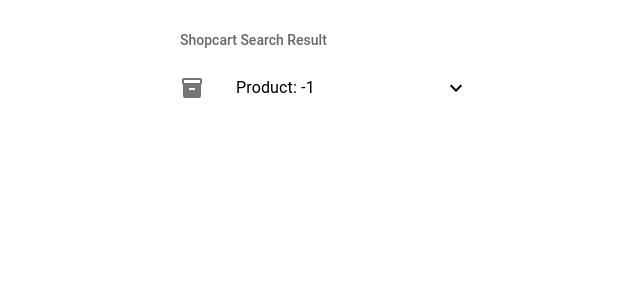
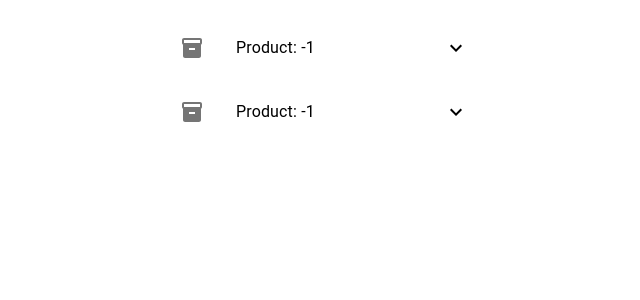
Before and after one commit to DevopsShopcarts/shopcartUI, a React (Create React App) app: page / in a window 1280 px wide. Shown: the top 300 px of the page, without its empty margins (316-956 px from the left). Built offline with nearby package versions, Linux system fonts and the light colour scheme.

Commit message:
add product test(unfinished) change id to product_id in case of name conflict

```diff
--- a/src/product/product.js
+++ b/src/product/product.js
@@ -1,5 +1,5 @@
 import React from 'react'
-import ListSubheader from '@mui/material/ListSubheader'
+// import ListSubheader from '@mui/material/ListSubheader'
 import List from '@mui/material/List'
 import ListItemButton from '@mui/material/ListItemButton'
 import ListItemIcon from '@mui/material/ListItemIcon'
@@ -28,7 +28,7 @@ class Product extends React.Component {
   constructor (props) {
     super(props)
     this.state = {
-      id: -1,
+      product_id: -1,
       name: '',
       quantity: -1,
       price: -1,
@@ -49,20 +49,25 @@ class Product extends React.Component {
     return (
       <div>
         <List
-          sx={{ width: '100%', maxWidth: 360, minWidth: 320, bgcolor: 'background.paper' }}
+          sx={{
+            width: '100%',
+            maxWidth: 360,
+            minWidth: 320,
+            bgcolor: 'background.paper'
+          }}
           component='nav'
           aria-labelledby='nested-list-subheader'
-          subheader={
-            <ListSubheader component='div' id='nested-list-subheader'>
-              Shopcart Search Result
-            </ListSubheader>
-          }
+          // subheader={
+          //   <ListSubheader component='div' id='nested-list-subheader'>
+          //     Shopcart Search Result
+          //   </ListSubheader>
+          // }
         >
           <ListItemButton onClick={this.handleClick}>
             <ListItemIcon>
               <InventoryIcon />
             </ListItemIcon>
-            <ListItemText primary={`Product: ${this.state.id}`} />
+            <ListItemText primary={`Product: ${this.state.product_id}`} />
             {this.state.open ? <ExpandLess /> : <ExpandMore />}
           </ListItemButton>
           <Collapse in={this.state.open} timeout='auto' unmountOnExit>
@@ -70,7 +75,7 @@ class Product extends React.Component {
               <ListItem>
                 <Card sx={{ minWidth: 320 }}>
                   <CardContent>
-                    <ProductField field_name='ID' field_val={this.state.id} />
+                    <ProductField field_name='ID' field_val={this.state.product_id} />
                     <ProductField
                       field_name='Shopcart ID'
                       field_val={this.state.shopcart_id}
@@ -100,21 +105,28 @@ class Product extends React.Component {
     )
   }
 }
-
-Product.propTypes = {
-  id: PropTypes.number,
+let productType = PropTypes.exact({
+  product_id: PropTypes.number,
   name: PropTypes.string,
   quantity: PropTypes.number,
   price: PropTypes.number,
   shopcart_id: PropTypes.number
+})
+
+Product.propTypes = {
+  product: productType,
+  index: PropTypes.number
 }
 
-Product.defaultProps ={
-  id: -1,
-  name: "Default",
-  quantity: -1,
-  price: -1,
-  shopcart_id: -1
+Product.defaultProps = {
+  product: {
+    product_id: -1,
+    name: 'Default',
+    quantity: -1,
+    price: -1,
+    shopcart_id: -1
+  },
+  index: -1
 }
 
-export default Product
+export { Product, productType }
--- /dev/null
+++ b/src/product/product_list.js
@@ -0,0 +1,45 @@
+import PropTypes from 'prop-types'
+import React from 'react'
+import {productType, Product} from './product.js'
+
+class ProductList extends React.Component {
+  constructor (props) {
+    super(props)
+    this.render = this.render.bind(this)
+  }
+
+  render () {
+    return (
+      <div>
+        {this.props.products.map((product, index) => (
+          <Product product={product}></Product>
+        ))}
+      </div>
+    )
+  }
+}
+
+ProductList.protoTypes = {
+  productList: PropTypes.arrayOf(productType)
+}
+
+ProductList.defaultProps = {
+    "products": [
+    {
+        product_id: 1,
+        name: "Apple Watch",
+        quantity: 2,
+        price: 200,
+        shopcart_id:1
+    },
+    {
+        product_id: 2,
+        name: "The Best Phone Ever in the World",
+        quantity: 20392,
+        price: 20,
+        shopcart_id:1
+    },
+]
+}
+
+export {ProductList}
--- a/src/shopcart/shopcart.js
+++ b/src/shopcart/shopcart.js
@@ -1,6 +1,7 @@
 import React from 'react'
 import Grid from '@mui/material/Grid'
-import Product from '../product/product'
+// import {Product} from '../product/product.js'
+import {ProductList} from '../product/product_list.js'
 class Shopcart extends React.Component {
   constructor (props) {
     super(props)
@@ -21,13 +22,14 @@ class Shopcart extends React.Component {
         >
           <Grid item xs={0} md={2}></Grid>
           <Grid item xs={12} md={8}>
-            <Product
+            <ProductList></ProductList>
+            {/* <Product
               id={1}
               name='Default Name'
               quantity={23}
               price={320}
               shopcart_id={32}
-            />
+            /> */}
           </Grid>
           <Grid item xs={0} md={2}></Grid>
         </Grid>
@@ -37,5 +39,3 @@ class Shopcart extends React.Component {
 }
 
 export default Shopcart
-
-// Shopcart.
```
Also changed, not shown: 1 other file (tests, documents, lock files or other folders).
